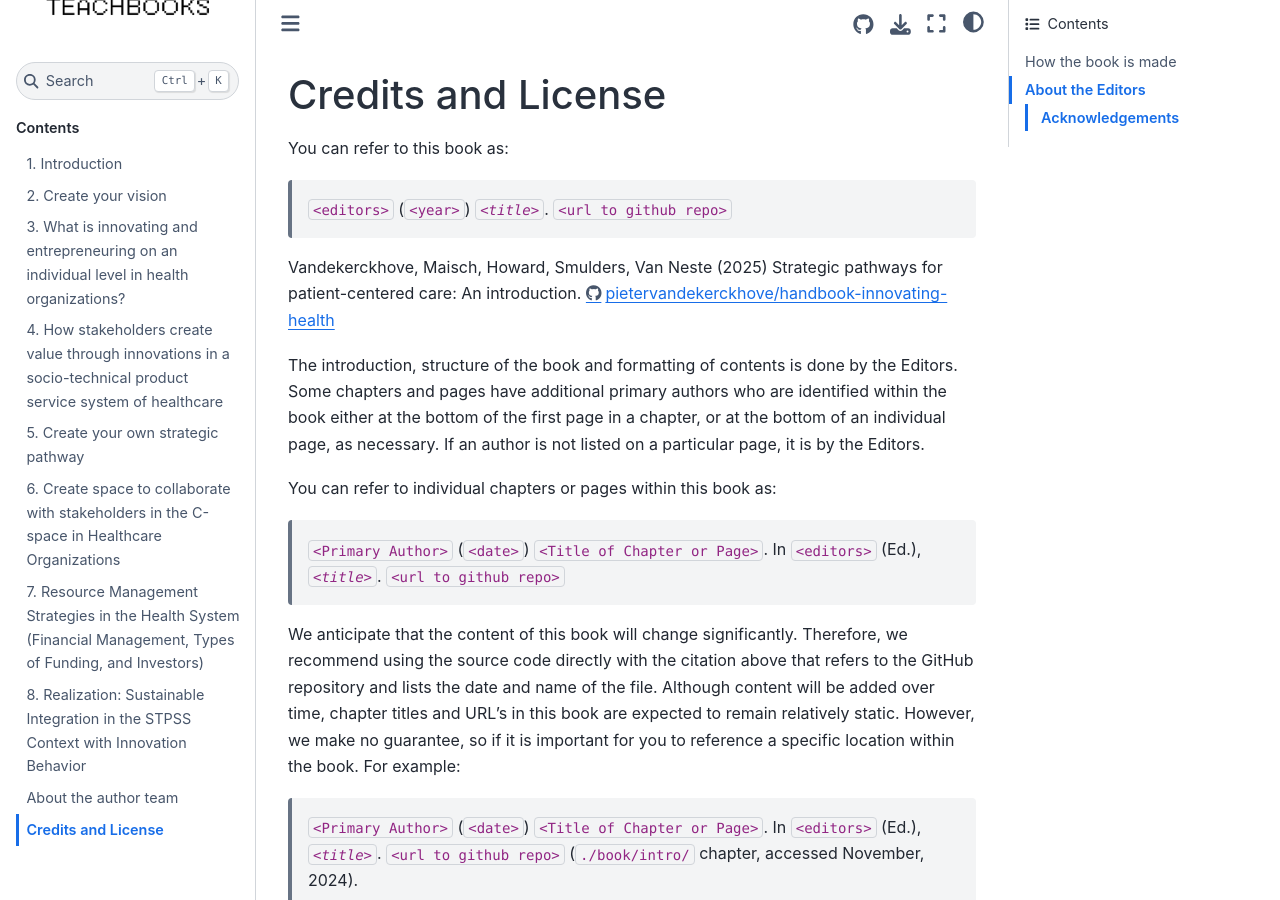
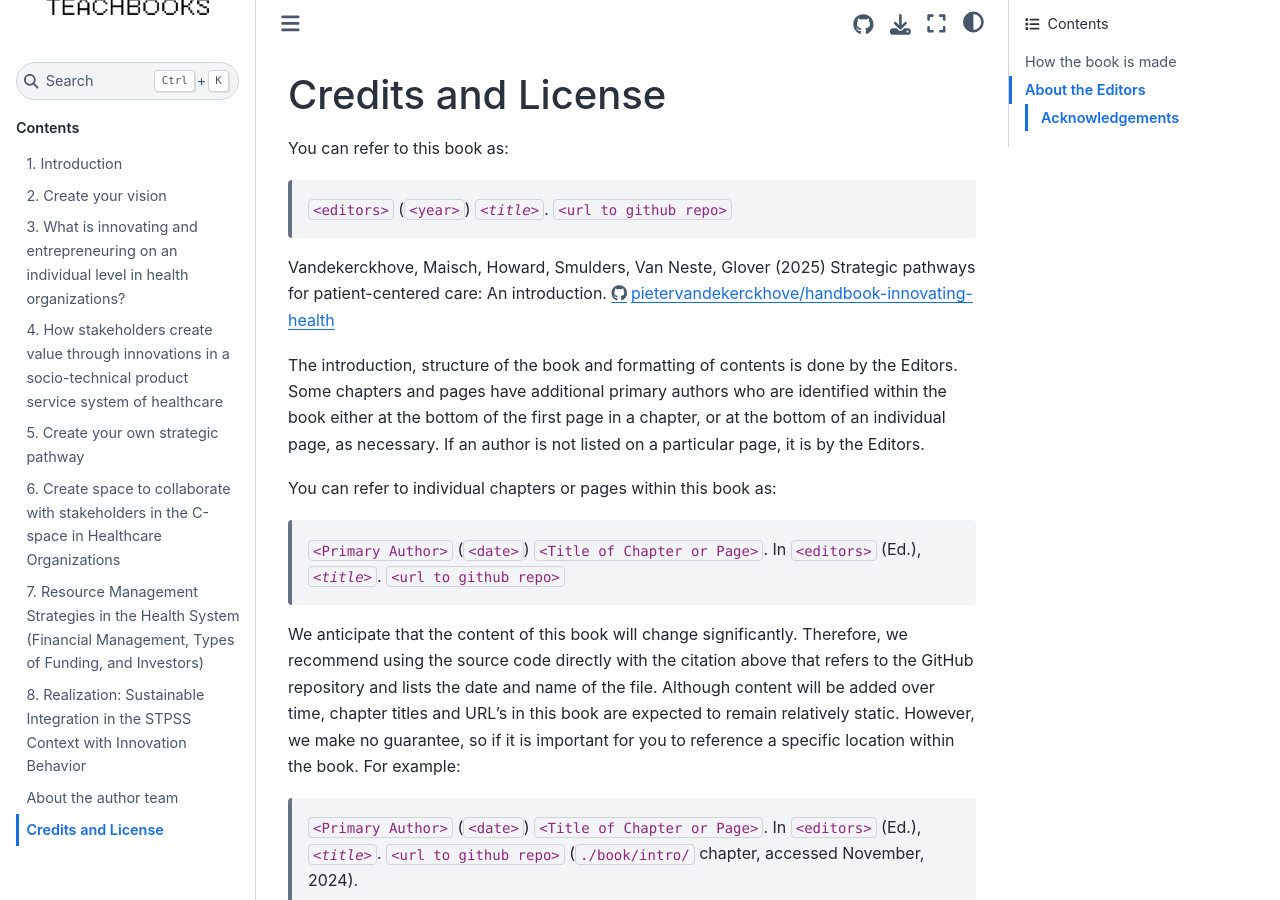
Before and after one commit to pietervandekerckhove/handbook-innovating-health, a Jupyter Book: the page built from book/credits.md, in a window 1280 px wide and 900 px high. Built offline with Jupyter Book 1.0.4 settings and Sphinx 7.4.7 and the Sphinx Book theme 1.1.4, drawn with Linux system fonts in a browser that asks for light colours; pages that are not in the unit, such as notebooks, are missing from menus; comment, search, counter and statistics services are not loaded.

Commit message:
update authors and credits

```diff
--- a/book/credits.md
+++ b/book/credits.md
@@ -5,7 +5,7 @@ You can refer to this book as:
 
 > `<editors>` (`<year>`) _`<title>`_. `<url to github repo>`
 
-Vandekerckhove, Maisch, Howard, Smulders, Van Neste (2025) Strategic pathways for patient-centered care: An introduction. https://github.com/pietervandekerckhove/handbook-innovating-health
+Vandekerckhove, Maisch, Howard, Smulders, Van Neste, Glover (2025) Strategic pathways for patient-centered care: An introduction. https://github.com/pietervandekerckhove/handbook-innovating-health
 
 The introduction, structure of the book and formatting of contents is done by the Editors. Some chapters and pages have additional primary authors who are identified within the book either at the bottom of the first page in a chapter, or at the bottom of an individual page, as necessary. If an author is not listed on a particular page, it is by the Editors.
 
```
Also changed, not shown: book/chapters/authors.md (+1 -0 lines).
